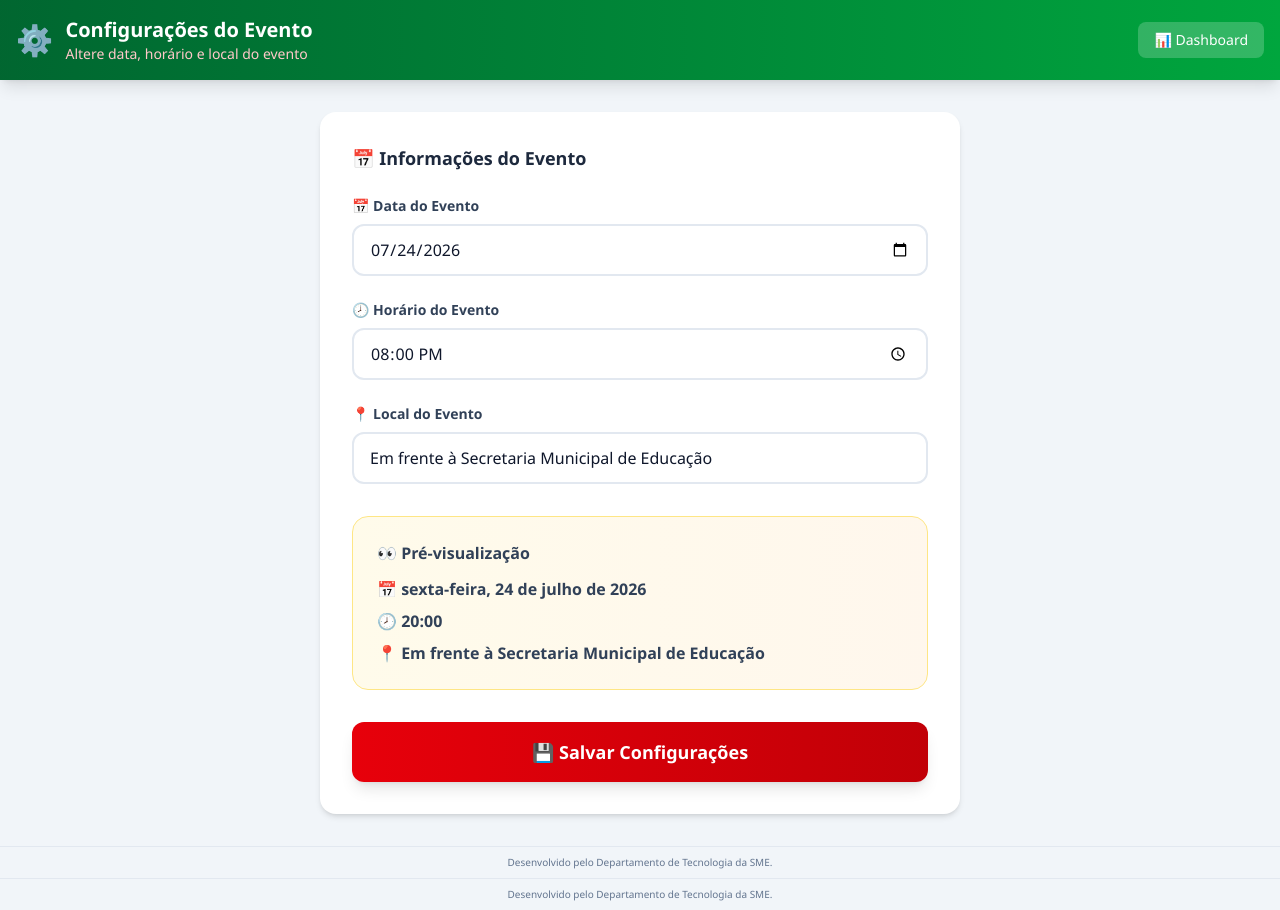
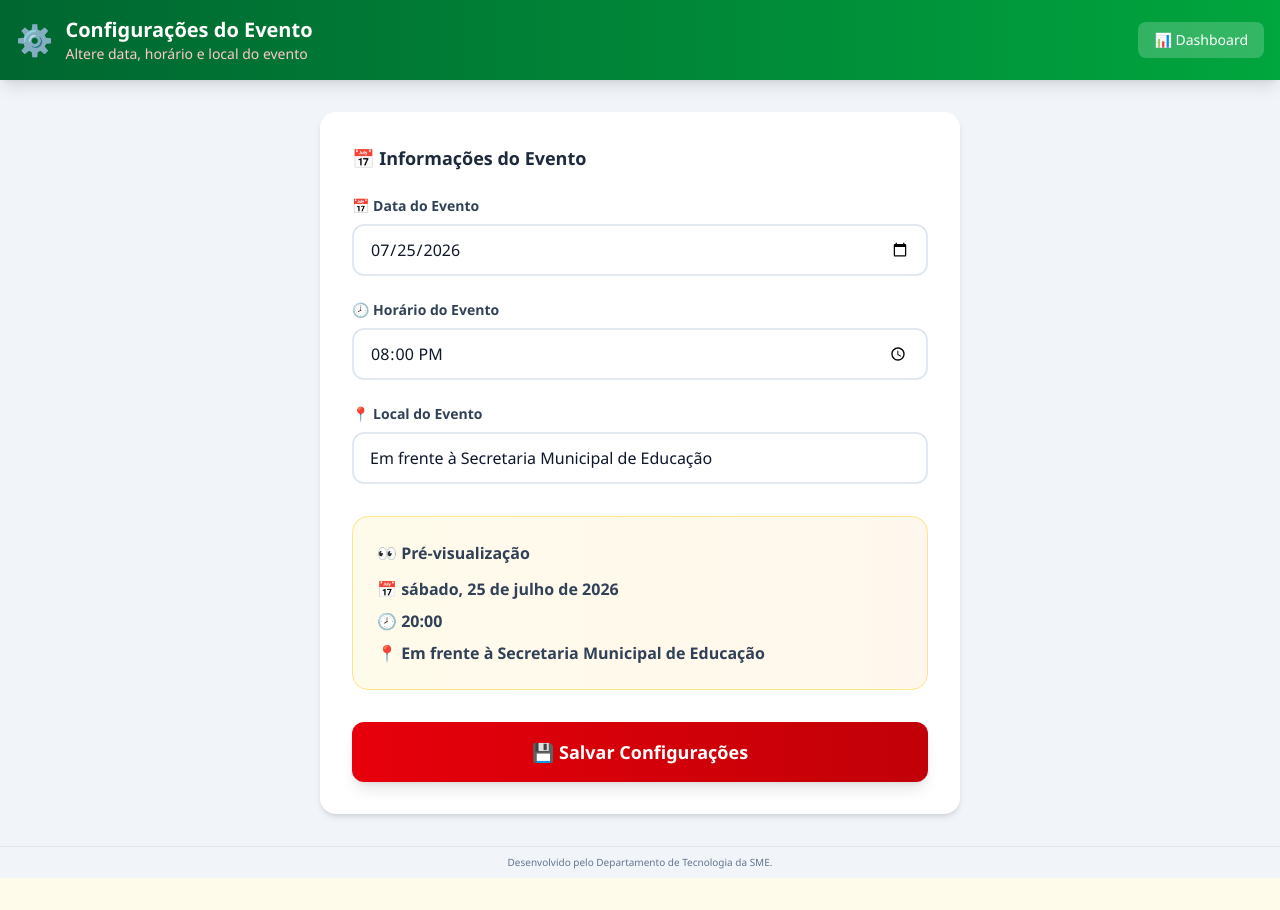
Before and after one commit to projetoarraia-gif/pratos, a Next.js app: page /admin/configuracoes in a window 1280 px wide. After the commit the page ends 878 px from the top, so only its background shows below. Built offline with nearby package versions, Linux system fonts and the light colour scheme; no server answers; sample sign-in values are in the browser's storage.

Commit message:
fix: corrigir exibicao da data (timezone) e atualizar para 25 de Julho

```diff
--- a/src/app/admin/configuracoes/page.tsx
+++ b/src/app/admin/configuracoes/page.tsx
@@ -9,7 +9,7 @@ export default function ConfiguracoesPage() {
   const [loading, setLoading] = useState(true);
   const [saving, setSaving] = useState(false);
   const [config, setConfig] = useState({
-    data_evento: "2026-07-24",
+    data_evento: "2026-07-25",
     horario_evento: "20:00",
     local_evento: "Em frente à Secretaria Municipal de Educação",
   });
--- a/src/app/layout.tsx
+++ b/src/app/layout.tsx
@@ -10,11 +10,8 @@ export const metadata: Metadata = {
 export default function RootLayout({ children }: { children: ReactNode }) {
   return (
     <html lang="pt-BR">
-      <body className="bg-amber-50 text-slate-900 antialiased min-h-screen flex flex-col">
-        <div className="flex-1">{children}</div>
-        <footer className="py-2 text-center text-[10px] text-slate-500 bg-slate-100 border-t border-slate-200">
-          Desenvolvido pelo Departamento de Tecnologia da SME.
-        </footer>
+      <body className="bg-amber-50 text-slate-900 antialiased">
+        {children}
       </body>
     </html>
   );
--- a/src/app/page.tsx
+++ b/src/app/page.tsx
@@ -6,7 +6,7 @@ import { useEffect, useState } from "react";
 export default function HomePage() {
   const [countdown, setCountdown] = useState({ days: 0, hours: 0, minutes: 0, seconds: 0 });
   const [config, setConfig] = useState({
-    data: "24 de Julho de 2026",
+    data: "25 de Julho de 2026",
     horario: "20h",
     local: "Em frente à Secretaria Municipal de Educação",
   });
@@ -17,10 +17,10 @@ export default function HomePage() {
       .then(res => res.json())
       .then(data => {
         if (data.data_evento) {
-          const date = new Date(data.data_evento + "T20:00:00");
+          const [year, month, day] = data.data_evento.split("-").map(Number);
           const months = ["Janeiro", "Fevereiro", "Março", "Abril", "Maio", "Junho", "Julho", "Agosto", "Setembro", "Outubro", "Novembro", "Dezembro"];
           setConfig({
-            data: `${date.getDate()} de ${months[date.getMonth()]} de ${date.getFullYear()}`,
+            data: `${day} de ${months[month - 1]} de ${year}`,
             horario: data.horario_evento || "20:00",
             local: data.local_evento || "Em frente à Secretaria Municipal de Educação",
           });
@@ -28,7 +28,7 @@ export default function HomePage() {
       })
       .catch(() => {});
 
-    const targetDate = new Date("2026-07-24T20:00:00").getTime();
+    const targetDate = new Date("2026-07-25T20:00:00").getTime();
 
     const interval = setInterval(() => {
       const now = new Date().getTime();
--- a/src/app/sucesso/page.tsx
+++ b/src/app/sucesso/page.tsx
@@ -5,7 +5,7 @@ import Link from "next/link";
 export default function SucessoPage() {
   const handleWhatsAppShare = () => {
     const message = encodeURIComponent(
-      "🎉 Estarei presente no Arraiá da Educação 2026! 🏫✨\n\n📅 Data: 24 de Julho de 2026\n🕗 Horário: 20h\n📍 Local: Em frente à Secretaria Municipal de Educação\n\nVenha você também! Confirme sua participação!"
+      "🎉 Estarei presente no Arraiá da Educação 2026! 🏫✨\n\n📅 Data: 25 de Julho de 2026\n🕗 Horário: 20h\n📍 Local: Em frente à Secretaria Municipal de Educação\n\nVenha você também! Confirme sua participação!"
     );
     window.open(`https://wa.me/?text=${message}`, "_blank");
   };
@@ -57,7 +57,7 @@ export default function SucessoPage() {
             <div className="bg-gradient-to-r from-amber-50 to-orange-50 rounded-2xl p-6 mb-8 border border-amber-200">
               <p className="text-sm text-slate-500 mb-2">Lembre-se:</p>
               <div className="space-y-2">
-                <p className="text-slate-700">📅 <strong>24 de Julho de 2026</strong></p>
+                <p className="text-slate-700">📅 <strong>25 de Julho de 2026</strong></p>
                 <p className="text-slate-700">🕗 <strong>20h</strong></p>
                 <p className="text-slate-700">📍 <strong>Em frente à Secretaria Municipal de Educação</strong></p>
               </div>
```
